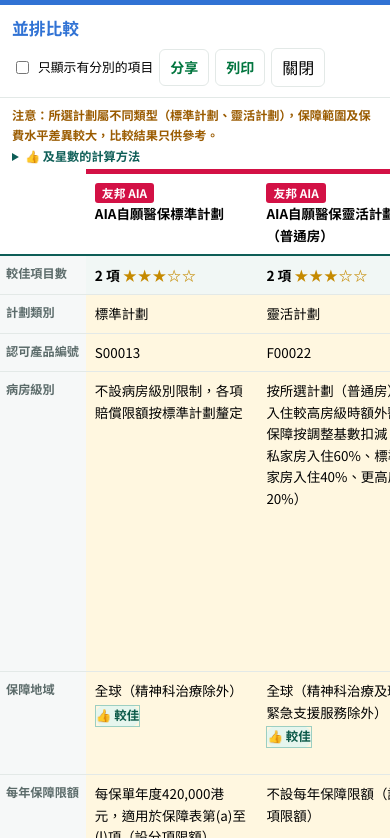
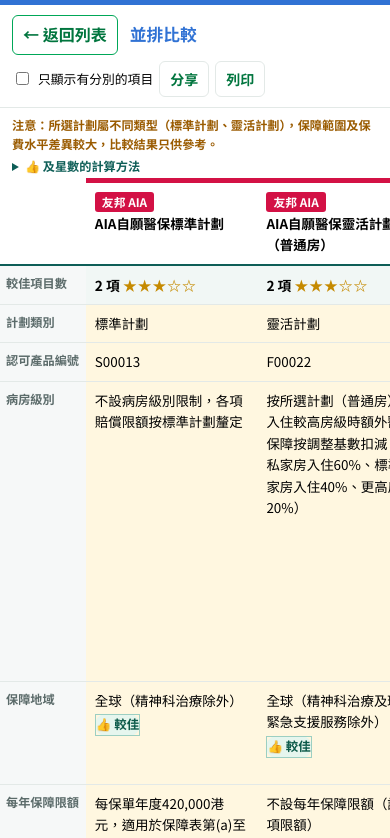
Before and after one commit to mickoo129/hk-medical-insurance-compare, a plain HTML site: page index.html in a window 390 px wide. Both pictures are taken after a click on the element 195 px from the left and 463 px from the top of the page. Shown: the top 838 px of the page. Drawn offline with Linux system fonts and the light colour scheme.

Commit message:
並排比較改為成個畫面顯示，返回鍵返去列表
- 比較版唔再係彈出視窗：電腦同手機都佔滿成個畫面，表格可以用盡闊度
- 左上角加「← 返回列表」（取代「關閉」）
- 撳手機或瀏覽器嘅返回鍵會返去列表，唔會離開網站；已揀計劃同捲動位置保留
- 由分享連結直接打開比較版，撳返回一樣返去列表
- 列印、分享、只顯示有分別的項目照舊

Co-Authored-By: Claude Opus 5.5 <noreply@anthropic.com>
Claude-Session: https://claude.ai/code/session_018BELz3WQjWmxqJfidAggrw

```diff
--- a/index.html
+++ b/index.html
@@ -128,14 +128,20 @@ select,input[type=search]{width:100%;padding:8px 10px;border:1px solid var(--lin
 .tray .go:disabled{opacity:.5;cursor:not-allowed}
 .tray .clr{background:none;border:1px solid rgba(255,255,255,.5);color:#fff;border-radius:6px;padding:9px 12px}
 
-dialog{border:0;border-radius:10px;padding:0;width:min(1500px,97vw);max-width:97vw;max-height:94vh}
+/* 並排比較：成個畫面顯示（似一版新頁），返回鍵返去列表 */
+dialog{border:0;border-radius:0;padding:0;margin:0;width:100vw;max-width:100vw;height:100dvh;max-height:100dvh;overflow:hidden}
+body:has(dialog[open]){overflow:hidden}
+dialog[open]{display:flex;flex-direction:column}
 dialog::backdrop{background:rgba(10,30,35,.55)}
-.dh{display:flex;justify-content:space-between;align-items:center;padding:14px 20px;border-bottom:1px solid var(--line);position:sticky;top:0;background:#fff;z-index:2}
+.dh{display:flex;justify-content:space-between;align-items:center;gap:12px;padding:12px clamp(16px,3vw,32px);border-bottom:1px solid var(--line);position:sticky;top:0;background:#fff;z-index:2}
 .dh h2{margin:0;font-family:var(--sans);font-size:1.2rem}
 .dh div{display:flex;gap:8px;align-items:center}
 .dh button{border:1px solid var(--line);background:#fff;border-radius:6px;padding:7px 12px}
 .dh label{font-size:.88rem;display:flex;gap:6px;align-items:center}
-.cmpwrap{overflow:auto;padding:0 20px 20px;max-height:calc(94vh - 70px)}
+.cmpwrap{overflow:auto;padding:0 clamp(16px,3vw,32px) 24px;flex:1;min-height:0}
+.dh .back{display:inline-flex;align-items:center;gap:4px;font-weight:700;color:var(--mk-brand-ink);border-color:var(--mk-brand)}
+.dh .back:hover{background:var(--mk-brand-soft)}
+.dh .dl{display:flex;align-items:center;gap:12px;min-width:0}
 table.cmp{border-collapse:collapse;width:100%;font-size:.9rem;min-width:640px}
 .cmp th,.cmp td{border-bottom:1px solid var(--line);padding:10px 12px;text-align:left;vertical-align:top}
 .cmp thead th{position:sticky;top:0;background:#fff;font-size:.95rem;border-bottom:2px solid var(--deep)}
@@ -191,13 +197,12 @@ table.cmp{border-collapse:collapse;width:100%;font-size:.9rem;min-width:640px}
   .bar .count{width:100%}
   .sort{flex:1;min-width:0}
   .sort select{flex:1;min-width:0}
-  dialog{width:100vw;max-width:100vw;height:100dvh;max-height:100dvh;border-radius:0;margin:0}
   .dh{padding:10px 12px;flex-wrap:wrap;gap:6px}
   .dh h2{font-size:1.05rem;white-space:nowrap}
   .dh div{gap:6px;flex-wrap:wrap;justify-content:flex-end}
   .dh label{font-size:.8rem;white-space:nowrap}
   .dh button{padding:6px 10px;white-space:nowrap}
-  .cmpwrap{padding:0 0 12px;max-height:calc(100dvh - 60px)}
+  .cmpwrap{padding:0 0 12px}
   .cmpnote{padding:8px 12px 0;font-size:.76rem}
   .why summary{display:list-item;cursor:pointer;color:var(--deep);font-weight:700;padding:2px 0}
   .why[open] summary{margin-bottom:4px}
@@ -450,12 +455,11 @@ dialog{border-top:5px solid var(--mc)}
 
 <dialog id="dlg" aria-labelledby="dlgT">
   <div class="dh">
-    <h2 id="dlgT">並排比較</h2>
+    <div class="dl"><button id="cls" class="back" type="button">← 返回列表</button><h2 id="dlgT">並排比較</h2></div>
     <div>
       <label><input type="checkbox" id="onlyd"> 只顯示有分別的項目</label>
       <button id="shareCmp" class="mk-share-btn" type="button">分享<span class="mk-long">呢個比較</span></button>
       <button id="prt" class="mk-print-btn">列印<span class="mk-long"> / 存 PDF</span></button>
-      <button id="cls">關閉</button>
     </div>
   </div>
   <div class="cmpwrap" id="cmp"></div>
@@ -1206,10 +1210,15 @@ function openCompare(ids){
   const warn = kinds.length>1 ? `<b class="cmpwarn">注意：所選計劃屬不同類型（${kinds.map(esc).join("、")}），保障範圍及保費水平差異較大，比較結果只供參考。</b><br>` : "";
   $("#cmp").innerHTML = `<div class="cmpnote">${warn}<details class="why" ${matchMedia("(max-width:700px)").matches?"":"open"}><summary>👍 及星數的計算方法</summary>${judged?`👍 及星數只按下表可以用數字或有／沒有直接比較的 ${judged} 個項目計算（例如限額較高、等候期較短、保障項目較多），未計保費、核保、條款細節及個人需要，並不代表整體較適合。標示「待補充」的項目不會計算。`:"這幾個計劃沒有可以用數字或有／沒有直接比較的項目，所以不顯示 👍 及星數；請按下表內容自行比較。"}</details></div>
   <table class="cmp" id="cmpT" style="min-width:${140+ps.length*230}px"><thead><tr><th></th>${ps.map(p=>`<th style="--bc:${INS[p.ins].c}">${chip(p.ins)}<br>${esc(p.name)}${p.tier?"（"+p.tier+"）":""}</th>`).join("")}</tr></thead><tbody>${score}${body}<tr><th>資料來源</th>${ps.map(p=>`<td><a href="${p.src}" target="_blank" rel="noopener">開啟來源</a></td>`).join("")}</tr></tbody></table>`;
-  $("#onlyd").checked = false; $("#dlg").showModal();
+  $("#onlyd").checked = false;
+  if(!$("#dlg").open){ $("#dlg").showModal(); try{ history.pushState({cmp:1},""); }catch(e){} }
+  $("#cmp").scrollTop = 0;
 }
 $("#onlyd").addEventListener("change", e=>$("#cmpT").classList.toggle("onlyd", e.target.checked));
 $("#cls").addEventListener("click", ()=>$("#dlg").close());
+/* 返回鍵：比較版開咗時撳返回 = 返去列表；用其他方法關都同步返歷史紀錄 */
+window.addEventListener("popstate", ()=>{ if($("#dlg").open) $("#dlg").close(); });
+$("#dlg").addEventListener("close", ()=>{ if(history.state && history.state.cmp){ try{ history.back(); }catch(e){} } });
 /* 列印：把比較表搬到對話框以外，每頁最多 4 個計劃，分頁印出全部內容 */
 const PRINT_COLS = 4;
 const MK_PRINT_TAIL = ()=>{ const e=document.querySelector(".notes .mk-ecard"), c=document.querySelector(".notes .mk-copy"); return (e?e.outerHTML:"")+(c?c.outerHTML:""); };
```
